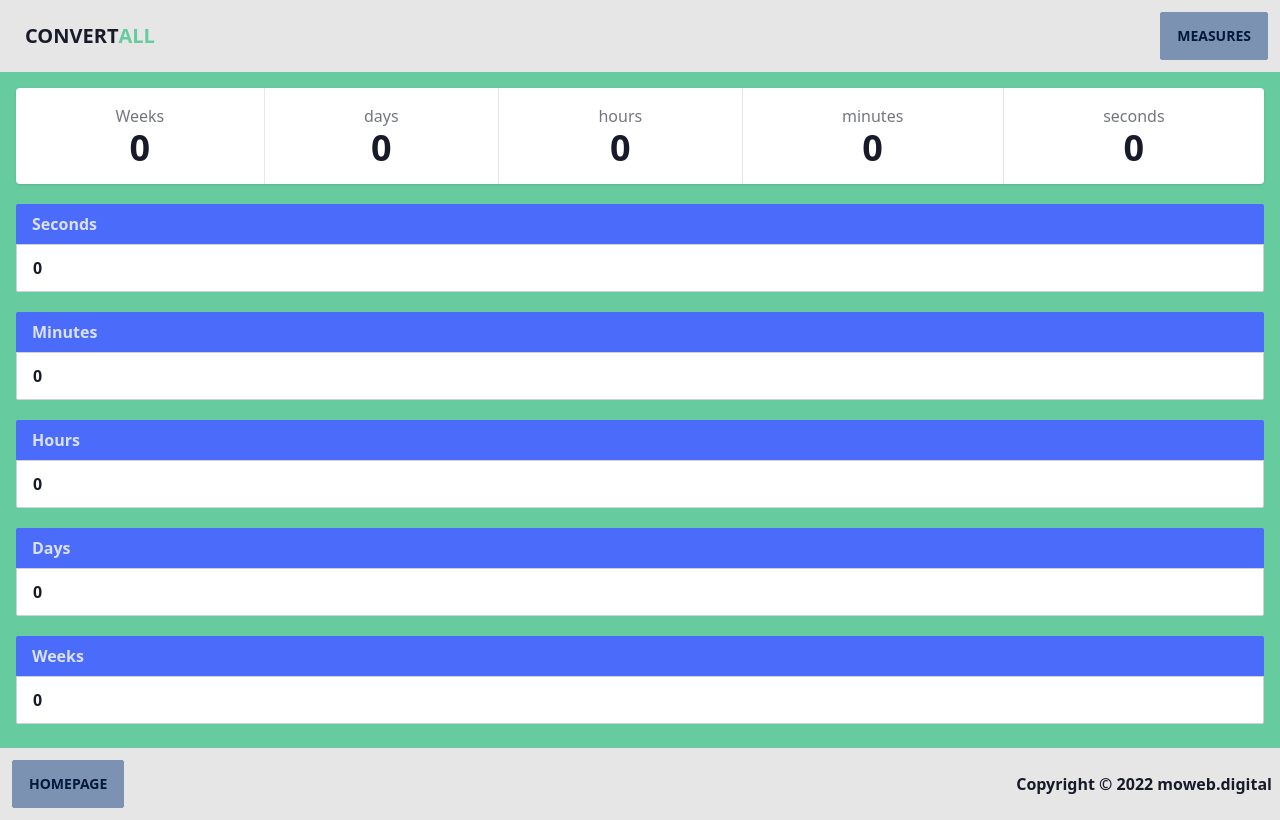
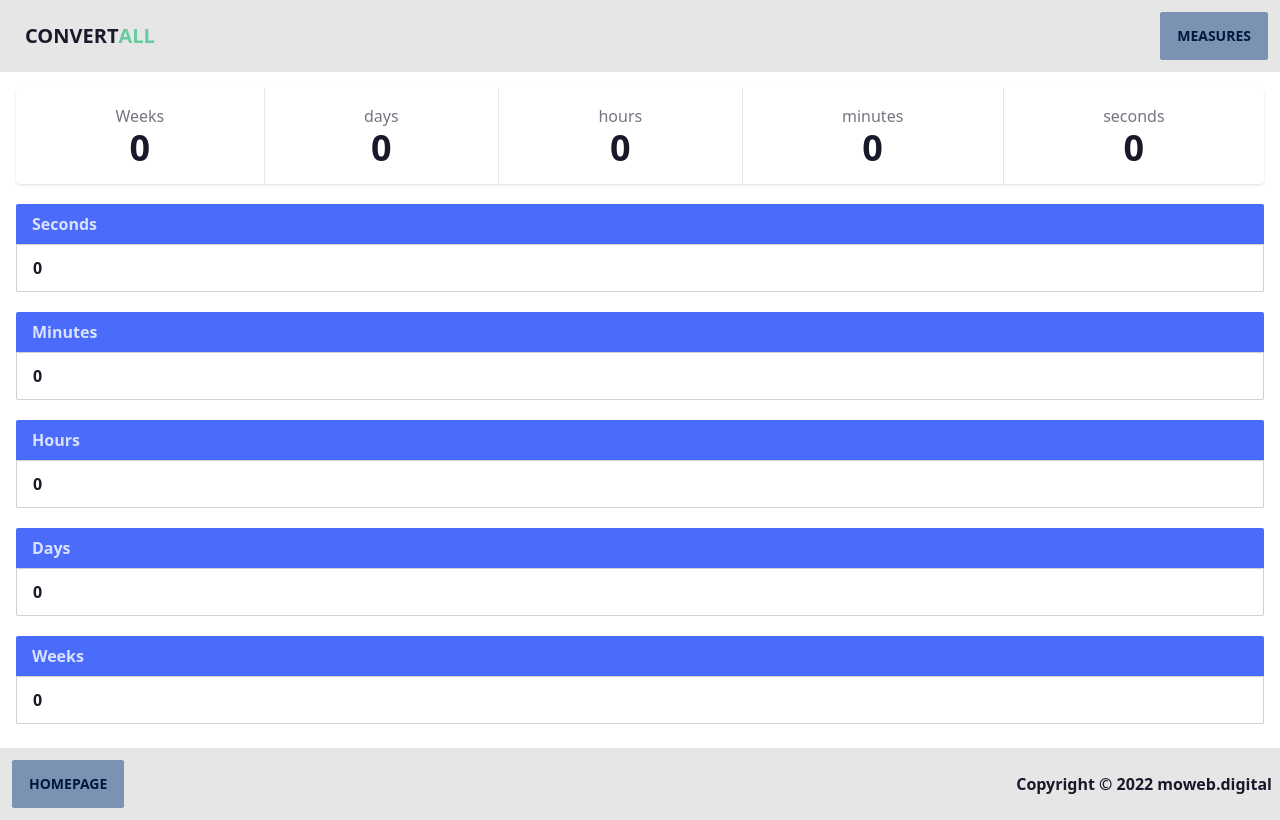
Before and after one commit to macke89/reactconverter, a Next.js app: page /times in a window 1280 px wide. Built offline with nearby package versions, Linux system fonts and the light colour scheme.

Commit message:
Added ContainerMeasures.js

```diff
--- /dev/null
+++ b/components/sections/ContainerMeasures.js
@@ -0,0 +1,11 @@
+import React from 'react';
+
+const ContainerMeasures = ({children}) => {
+    return (
+        <main className="flex justify-center w-full p-4">
+            {children}
+        </main>
+    );
+};
+
+export default ContainerMeasures;
--- a/pages/lengths.js
+++ b/pages/lengths.js
@@ -3,6 +3,7 @@ import Input from "../components/Input";
 import Header from "../components/sections/Header";
 import Footer from "../components/sections/Footer";
 import Container from "../components/sections/Container";
+import ContainerMeasures from "../components/sections/ContainerMeasures";
 
 const lengths = [
     {id: 1, name: "cm", rate: 100000},
@@ -25,7 +26,7 @@ const Lengths = () => {
     return (
         <Container>
             <Header/>
-            <main className="flex justify-center w-full p-4">
+            <ContainerMeasures>
                 <div className="form-control w-full flex flex-col gap-5 mb-2">
                     {lengths.map(length => (
                         <Input
@@ -42,7 +43,7 @@ const Lengths = () => {
                     <progress className="progress progress-primary w-56" value="70" max="100"/>
                     <progress className="progress progress-primary w-56" value="100" max="100"/>
                 </div>
-            </main>
+            </ContainerMeasures>
             <Footer/>
         </Container>
     );
--- a/pages/temperatures.js
+++ b/pages/temperatures.js
@@ -3,6 +3,7 @@ import InputC from "../components/InputC";
 import Header from "../components/sections/Header";
 import Footer from "../components/sections/Footer";
 import Container from "../components/sections/Container";
+import ContainerMeasures from "../components/sections/ContainerMeasures";
 
 // DONE Fix this
 
@@ -38,13 +39,13 @@ const Temperatures = () => {
     return (
         <Container>
             <Header/>
-            <main className="flex justify-center w-full p-4">
+            <ContainerMeasures>
                 <div className="form-control w-full flex flex-col gap-5 mb-2">
                     <InputC label="Celsius" value={celsius} onChange={handleCelsius}/>
                     <InputC label="Fahrenheit" value={fahrenheit} onChange={handleFahrenheit}/>
                     <InputC label="Kelvin" value={kelvin} onChange={handleKelvin}/>
                 </div>
-            </main>
+            </ContainerMeasures>
             <Footer/>
         </Container>
     );
--- a/pages/times.js
+++ b/pages/times.js
@@ -4,6 +4,7 @@ import Header from "../components/sections/Header";
 import Footer from "../components/sections/Footer";
 import TimeCounter from "../components/TimeCounter";
 import Container from "../components/sections/Container";
+import ContainerMeasures from "../components/sections/ContainerMeasures";
 
 const times = [
     {name: "seconds", rate: 604800},
@@ -23,7 +24,7 @@ const Times = () => {
     return (
         <Container>
             <Header/>
-            <main className="flex justify-center w-full p-4 bg-accent">
+            <ContainerMeasures>
                 <div className="form-control w-full flex flex-col gap-5 mb-2">
                     <TimeCounter nominator={nominator}/>
                     {times.map(time => (
@@ -36,7 +37,7 @@ const Times = () => {
                         />
                     ))}
                 </div>
-            </main>
+            </ContainerMeasures>
             <Footer/>
         </Container>
     );
--- a/pages/weights.js
+++ b/pages/weights.js
@@ -3,6 +3,7 @@ import Input from "../components/Input";
 import Header from "../components/sections/Header";
 import Footer from "../components/sections/Footer";
 import Container from "../components/sections/Container";
+import ContainerMeasures from "../components/sections/ContainerMeasures";
 
 const weights = [
     {id: 1, name: "gram", rate: 1000000},
@@ -25,7 +26,7 @@ const Weights = () => {
     return (
         <Container>
             <Header/>
-            <main className="flex justify-center w-full p-4">
+            <ContainerMeasures>
                 <div className="form-control w-full flex flex-col gap-5 mb-2">
                     {weights.map(weight => (
                         <Input
@@ -37,7 +38,7 @@ const Weights = () => {
                         />
                     ))}
                 </div>
-            </main>
+            </ContainerMeasures>
             <Footer/>
         </Container>
     );
```
